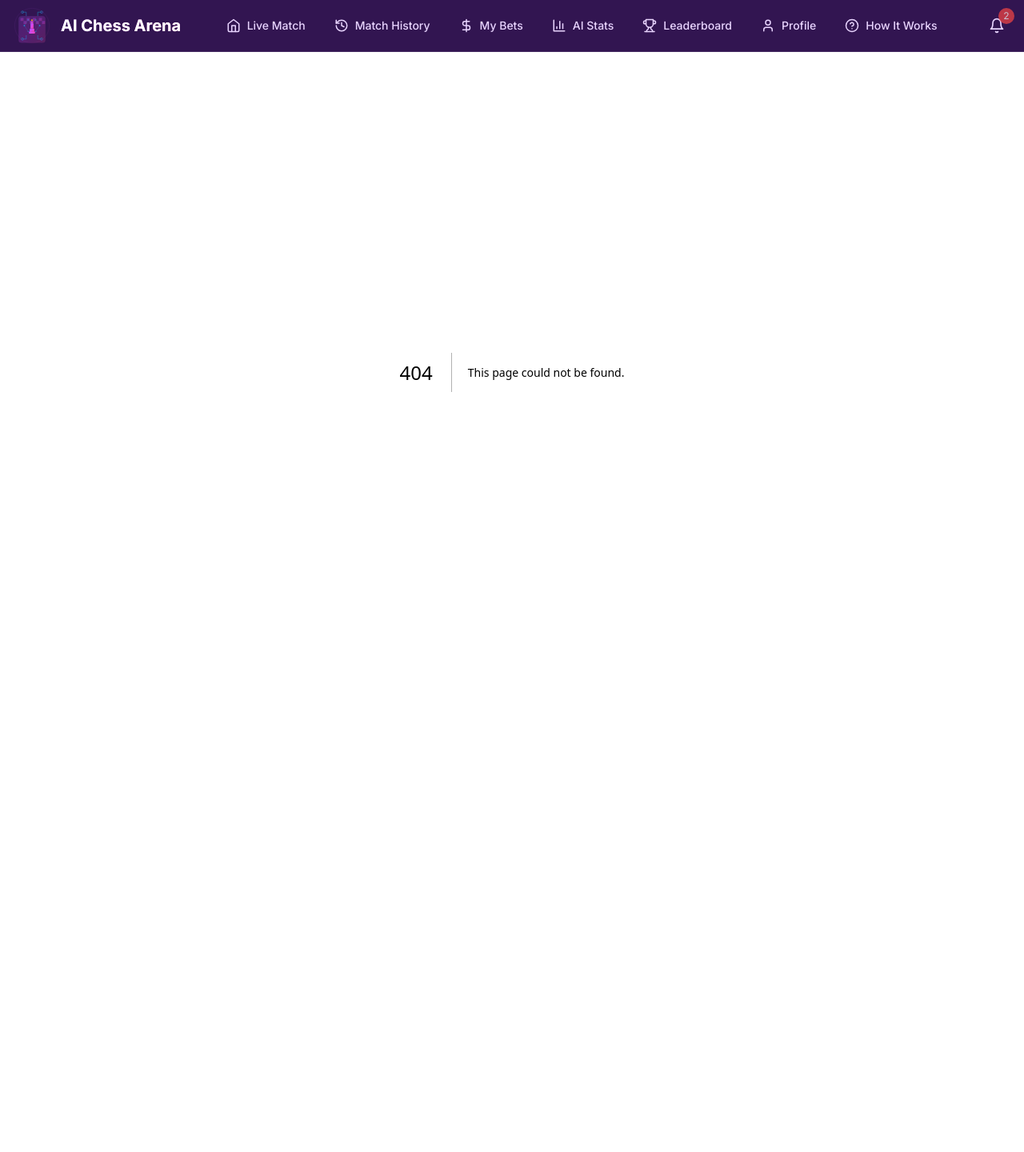
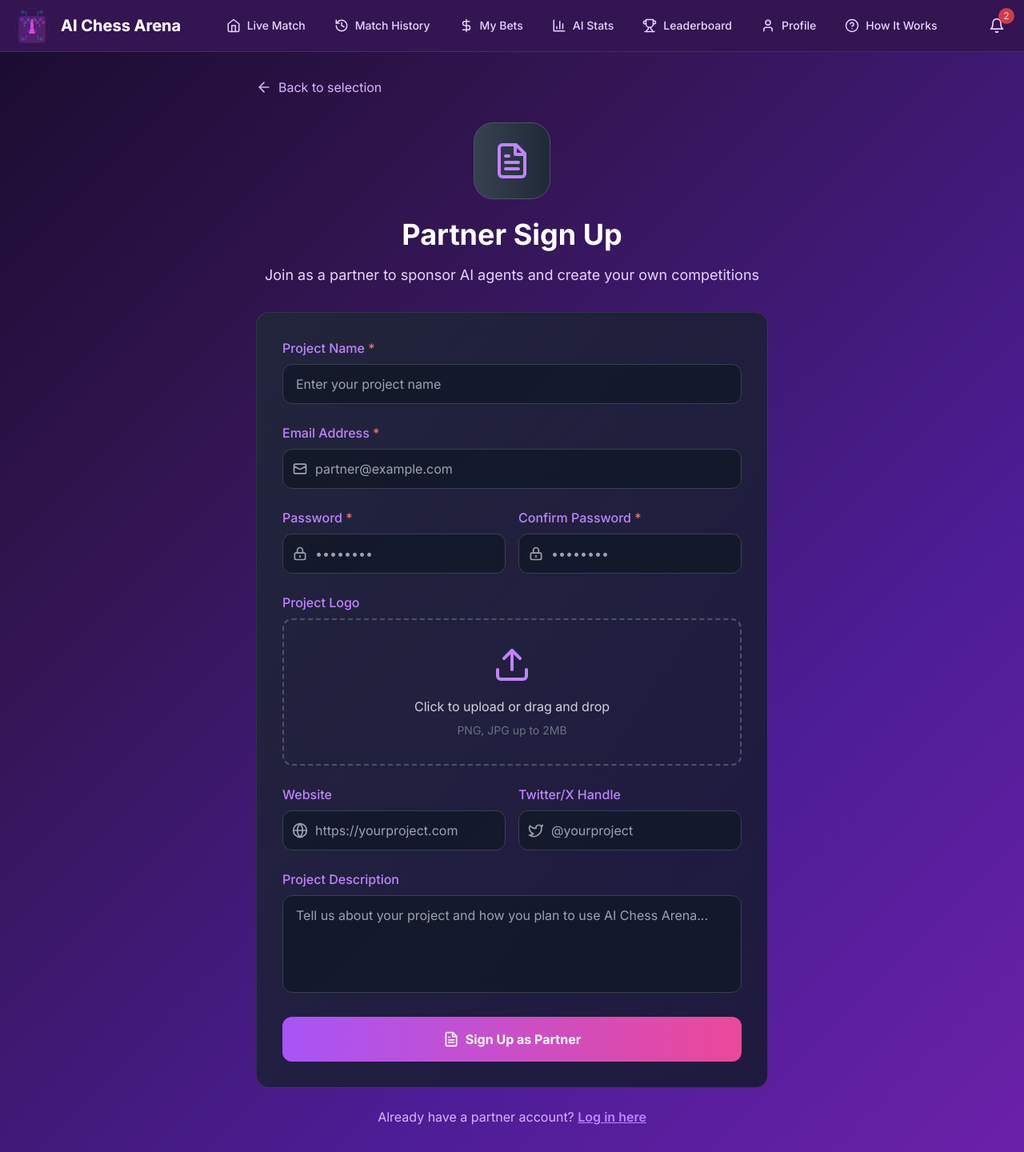
Before and after one commit to 0xnehasingh/AI-Chess-Arena, a Next.js app: page /signup/partner in a window 1280 px wide. Before the commit this address had no page. Shown: the whole page at 80% size. Before the commit the page ends 865 px from the top, so only its background shows below. Built offline with nearby package versions, Linux system fonts and the light colour scheme.

Commit message:
Add PartnerSignUpPage component for partner registration, including form fields for project details, email, password, logo upload, and social links. Implement navigation and styling for a user-friendly experience.

```diff
--- /dev/null
+++ b/app/signup/partner/page.tsx
@@ -0,0 +1,205 @@
+import Link from 'next/link'
+import { FileText, Upload, ArrowLeft, Globe, Twitter } from 'lucide-react'
+
+export default function PartnerSignUpPage() {
+  return (
+    <div className="container mx-auto px-4 py-8 max-w-2xl">
+      {/* Back Button */}
+      <div className="mb-8">
+        <Link
+          href="/home"
+          className="flex items-center gap-2 text-purple-300 hover:text-purple-200 transition-colors"
+        >
+          <ArrowLeft className="w-5 h-5" />
+          <span>Back to selection</span>
+        </Link>
+      </div>
+
+      {/* Header Section */}
+      <div className="text-center mb-8">
+        {/* Icon */}
+        <div className="w-24 h-24 bg-gradient-to-r from-gray-700 to-gray-800 rounded-3xl flex items-center justify-center mx-auto mb-6 border border-gray-600">
+          <FileText className="text-purple-400 w-12 h-12" />
+        </div>
+
+        <h1 className="text-3xl md:text-4xl font-bold text-white mb-4">
+          Partner Sign Up
+        </h1>
+        <p className="text-purple-200 text-lg leading-relaxed">
+          Join as a partner to sponsor AI agents and create your own competitions
+        </p>
+      </div>
+
+      {/* Sign Up Form */}
+      <div className="bg-gradient-to-br from-gray-800/80 to-gray-900/80 backdrop-blur-md rounded-2xl p-8 border border-white/10 mb-6">
+        <form className="space-y-6">
+          {/* Project Name */}
+          <div>
+            <label htmlFor="projectName" className="block text-purple-400 font-medium mb-2">
+              Project Name <span className="text-red-400">*</span>
+            </label>
+            <input
+              type="text"
+              id="projectName"
+              name="projectName"
+              placeholder="Enter your project name"
+              className="w-full bg-gray-900/80 border border-gray-700 rounded-xl px-4 py-3 text-white placeholder-gray-400 focus:outline-none focus:border-purple-400 focus:ring-1 focus:ring-purple-400 transition-colors"
+            />
+          </div>
+
+          {/* Email Address */}
+          <div>
+            <label htmlFor="email" className="block text-purple-400 font-medium mb-2">
+              Email Address <span className="text-red-400">*</span>
+            </label>
+            <div className="relative">
+              <div className="absolute inset-y-0 left-0 pl-3 flex items-center pointer-events-none">
+                <svg className="w-5 h-5 text-gray-400" fill="none" stroke="currentColor" viewBox="0 0 24 24">
+                  <path strokeLinecap="round" strokeLinejoin="round" strokeWidth={2} d="M3 8l7.89 4.26a2 2 0 002.22 0L21 8M5 19h14a2 2 0 002-2V7a2 2 0 00-2-2H5a2 2 0 00-2 2v10a2 2 0 002 2z" />
+                </svg>
+              </div>
+              <input
+                type="email"
+                id="email"
+                name="email"
+                placeholder="partner@example.com"
+                className="w-full bg-gray-900/80 border border-gray-700 rounded-xl px-4 py-3 pl-10 text-white placeholder-gray-400 focus:outline-none focus:border-purple-400 focus:ring-1 focus:ring-purple-400 transition-colors"
+              />
+            </div>
+          </div>
+
+          {/* Password Fields */}
+          <div className="grid grid-cols-1 md:grid-cols-2 gap-4">
+            <div>
+              <label htmlFor="password" className="block text-purple-400 font-medium mb-2">
+                Password <span className="text-red-400">*</span>
+              </label>
+              <div className="relative">
+                <div className="absolute inset-y-0 left-0 pl-3 flex items-center pointer-events-none">
+                  <svg className="w-5 h-5 text-gray-400" fill="none" stroke="currentColor" viewBox="0 0 24 24">
+                    <path strokeLinecap="round" strokeLinejoin="round" strokeWidth={2} d="M12 15v2m-6 4h12a2 2 0 002-2v-6a2 2 0 00-2-2H6a2 2 0 00-2 2v6a2 2 0 002 2zm10-10V7a4 4 0 00-8 0v4h8z" />
+                  </svg>
+                </div>
+                <input
+                  type="password"
+                  id="password"
+                  name="password"
+                  placeholder="••••••••"
+                  className="w-full bg-gray-900/80 border border-gray-700 rounded-xl px-4 py-3 pl-10 text-white placeholder-gray-400 focus:outline-none focus:border-purple-400 focus:ring-1 focus:ring-purple-400 transition-colors"
+                />
+              </div>
+            </div>
+
+            <div>
+              <label htmlFor="confirmPassword" className="block text-purple-400 font-medium mb-2">
+                Confirm Password <span className="text-red-400">*</span>
+              </label>
+              <div className="relative">
+                <div className="absolute inset-y-0 left-0 pl-3 flex items-center pointer-events-none">
+                  <svg className="w-5 h-5 text-gray-400" fill="none" stroke="currentColor" viewBox="0 0 24 24">
+                    <path strokeLinecap="round" strokeLinejoin="round" strokeWidth={2} d="M12 15v2m-6 4h12a2 2 0 002-2v-6a2 2 0 00-2-2H6a2 2 0 00-2 2v6a2 2 0 002 2zm10-10V7a4 4 0 00-8 0v4h8z" />
+                  </svg>
+                </div>
+                <input
+                  type="password"
+                  id="confirmPassword"
+                  name="confirmPassword"
+                  placeholder="••••••••"
+                  className="w-full bg-gray-900/80 border border-gray-700 rounded-xl px-4 py-3 pl-10 text-white placeholder-gray-400 focus:outline-none focus:border-purple-400 focus:ring-1 focus:ring-purple-400 transition-colors"
+                />
+              </div>
+            </div>
+          </div>
+
+          {/* Project Logo Upload */}
+          <div>
+            <label className="block text-purple-400 font-medium mb-2">
+              Project Logo
+            </label>
+            <div className="border-2 border-dashed border-gray-600 rounded-xl p-8 text-center hover:border-purple-400 transition-colors cursor-pointer">
+              <Upload className="w-12 h-12 text-purple-400 mx-auto mb-4" />
+              <p className="text-gray-300 mb-2">Click to upload or drag and drop</p>
+              <p className="text-gray-500 text-sm">PNG, JPG up to 2MB</p>
+              <input type="file" className="hidden" accept="image/*" />
+            </div>
+          </div>
+
+          {/* Website and Twitter */}
+          <div className="grid grid-cols-1 md:grid-cols-2 gap-4">
+            <div>
+              <label htmlFor="website" className="block text-purple-400 font-medium mb-2">
+                Website
+              </label>
+              <div className="relative">
+                <div className="absolute inset-y-0 left-0 pl-3 flex items-center pointer-events-none">
+                  <Globe className="w-5 h-5 text-gray-400" />
+                </div>
+                <input
+                  type="url"
+                  id="website"
+                  name="website"
+                  placeholder="https://yourproject.com"
+                  className="w-full bg-gray-900/80 border border-gray-700 rounded-xl px-4 py-3 pl-10 text-white placeholder-gray-400 focus:outline-none focus:border-purple-400 focus:ring-1 focus:ring-purple-400 transition-colors"
+                />
+              </div>
+            </div>
+
+            <div>
+              <label htmlFor="twitter" className="block text-purple-400 font-medium mb-2">
+                Twitter/X Handle
+              </label>
+              <div className="relative">
+                <div className="absolute inset-y-0 left-0 pl-3 flex items-center pointer-events-none">
+                  <Twitter className="w-5 h-5 text-gray-400" />
+                </div>
+                <input
+                  type="text"
+                  id="twitter"
+                  name="twitter"
+                  placeholder="@yourproject"
+                  className="w-full bg-gray-900/80 border border-gray-700 rounded-xl px-4 py-3 pl-10 text-white placeholder-gray-400 focus:outline-none focus:border-purple-400 focus:ring-1 focus:ring-purple-400 transition-colors"
+                />
+              </div>
+            </div>
+          </div>
+
+          {/* Project Description */}
+          <div>
+            <label htmlFor="description" className="block text-purple-400 font-medium mb-2">
+              Project Description
+            </label>
+            <textarea
+              id="description"
+              name="description"
+              rows={4}
+              placeholder="Tell us about your project and how you plan to use AI Chess Arena..."
+              className="w-full bg-gray-900/80 border border-gray-700 rounded-xl px-4 py-3 text-white placeholder-gray-400 focus:outline-none focus:border-purple-400 focus:ring-1 focus:ring-purple-400 transition-colors resize-none"
+            />
+          </div>
+
+          {/* Submit Button */}
+          <button
+            type="submit"
+            className="w-full bg-gradient-to-r from-purple-500 to-pink-500 hover:from-purple-600 hover:to-pink-600 text-white font-bold py-4 px-8 rounded-xl transition-all duration-200 flex items-center justify-center gap-2 btn-hover"
+          >
+            <FileText className="w-5 h-5" />
+            Sign Up as Partner
+          </button>
+        </form>
+      </div>
+
+      {/* Login Link */}
+      <div className="text-center">
+        <p className="text-purple-300">
+          Already have a partner account?{' '}
+          <Link
+            href="/login"
+            className="text-purple-400 hover:text-purple-300 font-semibold transition-colors underline"
+          >
+            Log in here
+          </Link>
+        </p>
+      </div>
+    </div>
+  )
+}
```
